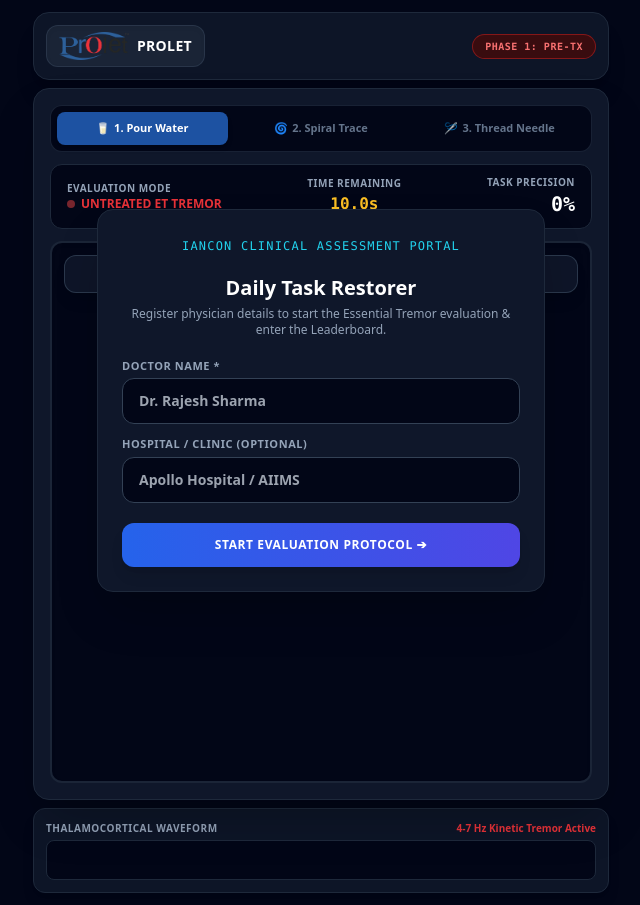
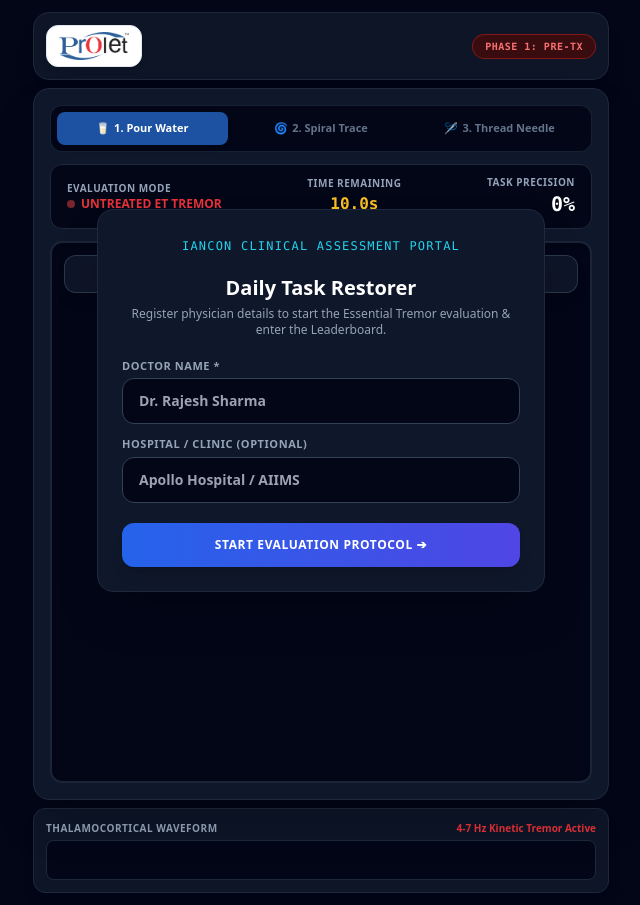
Before and after one commit to iushmukherjee/Daily-tasks-Prolet, a plain HTML site: page index.html in a window 1280 px wide. Shown: the whole page, without its empty margins (319-959 px from the left). Drawn offline with nearby package versions, Linux system fonts and the light colour scheme.

Commit message:
Enhance header contrast and clean up comments
Updated comments and improved header styles for better contrast.

```diff
--- a/index.html
+++ b/index.html
@@ -50,11 +50,10 @@
     </div>
   </div>
 
-  <!-- Header Banner with Brand Logo and Improved Contrast Wrapper -->
+  <!-- Header Banner with Brand Logo and High Contrast Solid White Background Wrapper -->
   <header class="w-full max-w-xl flex justify-between items-center bg-slate-900/90 border border-slate-800 p-3 rounded-2xl shadow-xl">
-    <div class="flex items-center gap-2 bg-slate-800/80 px-3 py-1.5 rounded-xl border border-slate-700/60 shadow-inner">
+    <div class="bg-white px-3 py-1.5 rounded-xl shadow-md border border-slate-200 flex items-center justify-center">
       <img src="logo.png" alt="Prolet Logo" class="h-7 w-auto object-contain" />
-      <span class="font-black text-sm tracking-wide text-white">PROLET</span>
     </div>
     <div class="flex items-center gap-2">
       <span id="docHeaderTag" class="text-[11px] font-bold text-cyan-400 font-mono hidden">Dr. Anonymous</span>
@@ -136,7 +135,6 @@
       <h2 class="text-xl font-black text-white">Prolet Metabolism & GABA-A Binding</h2>
     </div>
 
-    <!-- Embedded video container adjusted to aspect-video and object-contain to fit horizontal video frames perfectly -->
     <div class="w-full max-w-xl aspect-video relative my-auto bg-slate-900/60 rounded-2xl border border-slate-800 overflow-hidden shadow-2xl flex items-center justify-center">
       <video id="transitionVideo" class="w-full h-full object-contain bg-slate-950" autoplay muted playsinline>
         <source src="video.mp4" type="video/mp4">
@@ -232,7 +230,6 @@
     const waveCanvas = document.getElementById('waveCanvas');
     const waveCtx = waveCanvas.getContext('2d');
 
-    // Web Audio API Synthesizer & Haptics Engine Setup
     let audioCtx = null;
 
     function initAudio() {
@@ -505,9 +502,7 @@
       const videoEl = document.getElementById('transitionVideo');
       if (videoEl) {
         videoEl.currentTime = 0;
-        videoEl.play().catch(err => {
-          console.log("Autoplay blocked or video missing, fallback handles gracefully.");
-        });
+        videoEl.play().catch(err => {});
       }
     }
 
```
